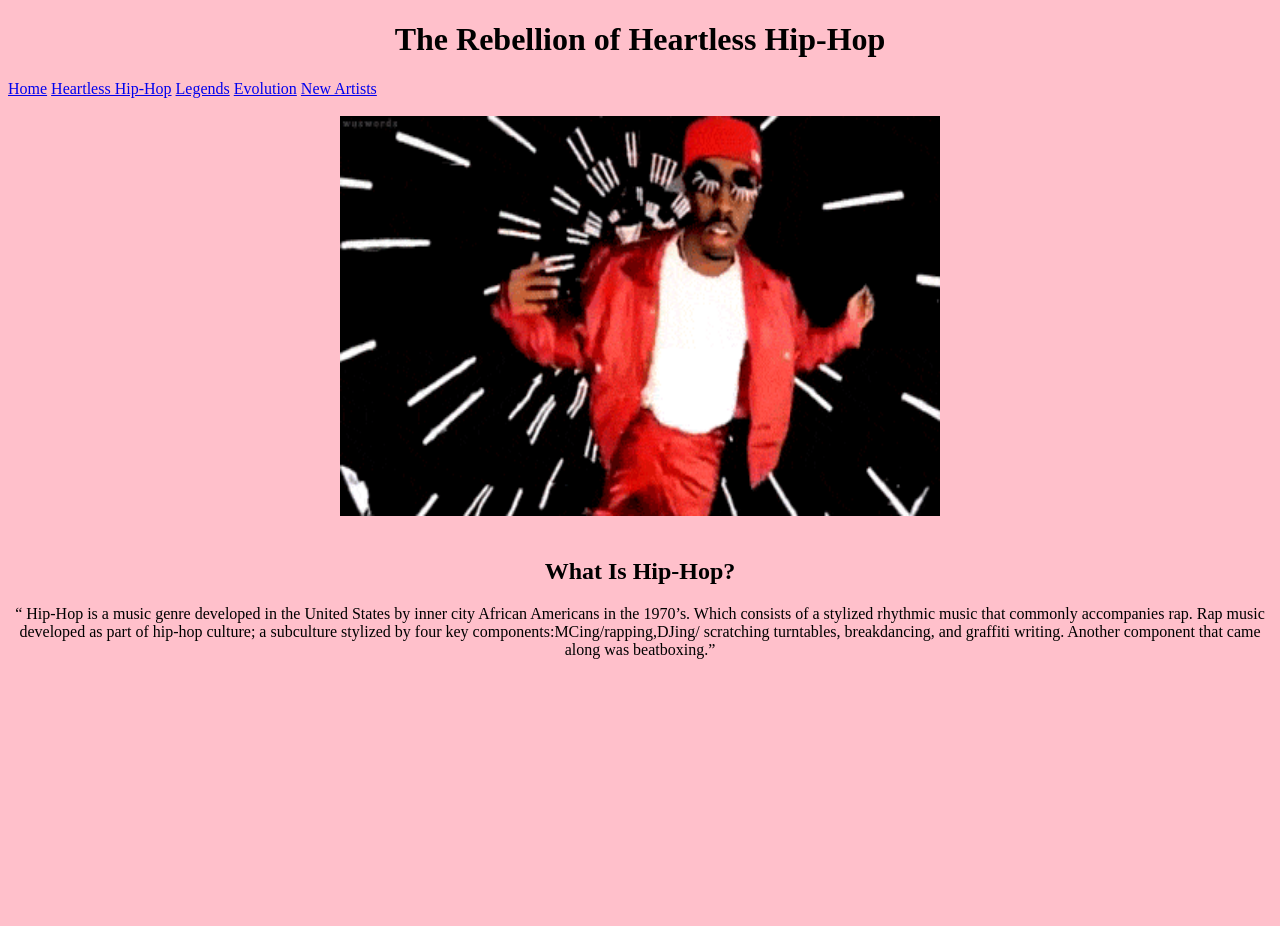
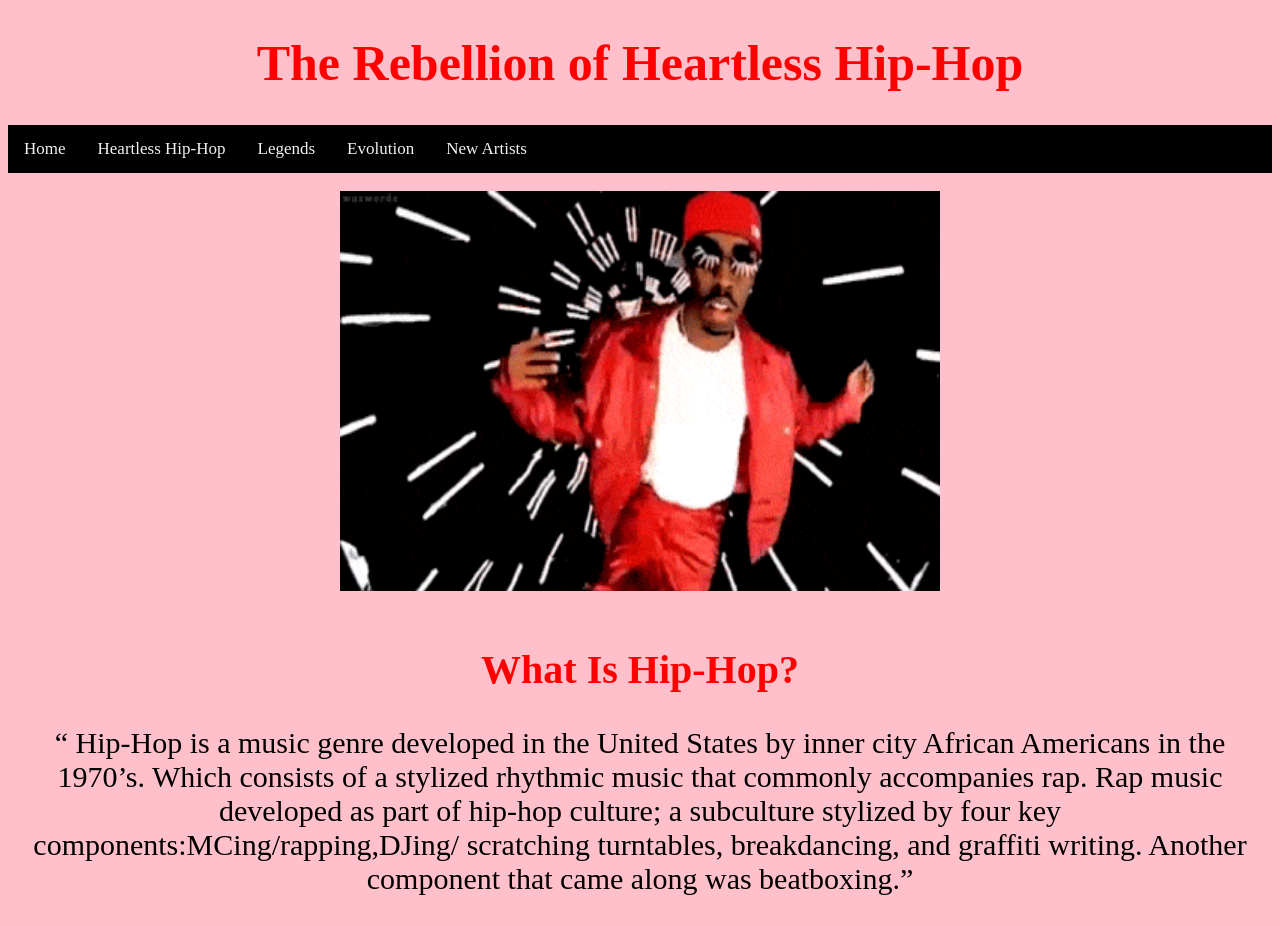
Before and after one commit to kemairichardson/project4, a plain HTML site: page index.html in a window 1280 px wide. Before the commit the page ends 800 px from the top, so only its background shows below. Drawn offline with Linux system fonts and the light colour scheme.

Commit message:
Add files via upload

```diff
--- a/stylesheet.css
+++ b/stylesheet.css
@@ -1,6 +1,41 @@
- body {
-	background-color: pink;
+body {
+	background-color: pink;}
+
+p { font-size: 30px;
 }
+
 h1{
+	color: red;
+	font-size: 50px;
+	font-family: script typeface;
 
 }
+h2{
+	color:red;
+	font-size:40px;
+	font-family: script typeface;
+}
+.topnav{
+	background-color: black;
+	overflow:hidden;
+}
+
+.topnav a {
+    float: left;
+    display: block;
+    color: #f2f2f2;
+    text-align: center;
+    padding: 14px 16px;
+    text-decoration: none;
+    font-size: 17px;
+}
+
+.topnav a:hover {
+    background-color: #ddd;
+    color: black;
+}
+
+.topnav a.active {
+    background-color: #4CAF50;
+    color: white;
+}
```
